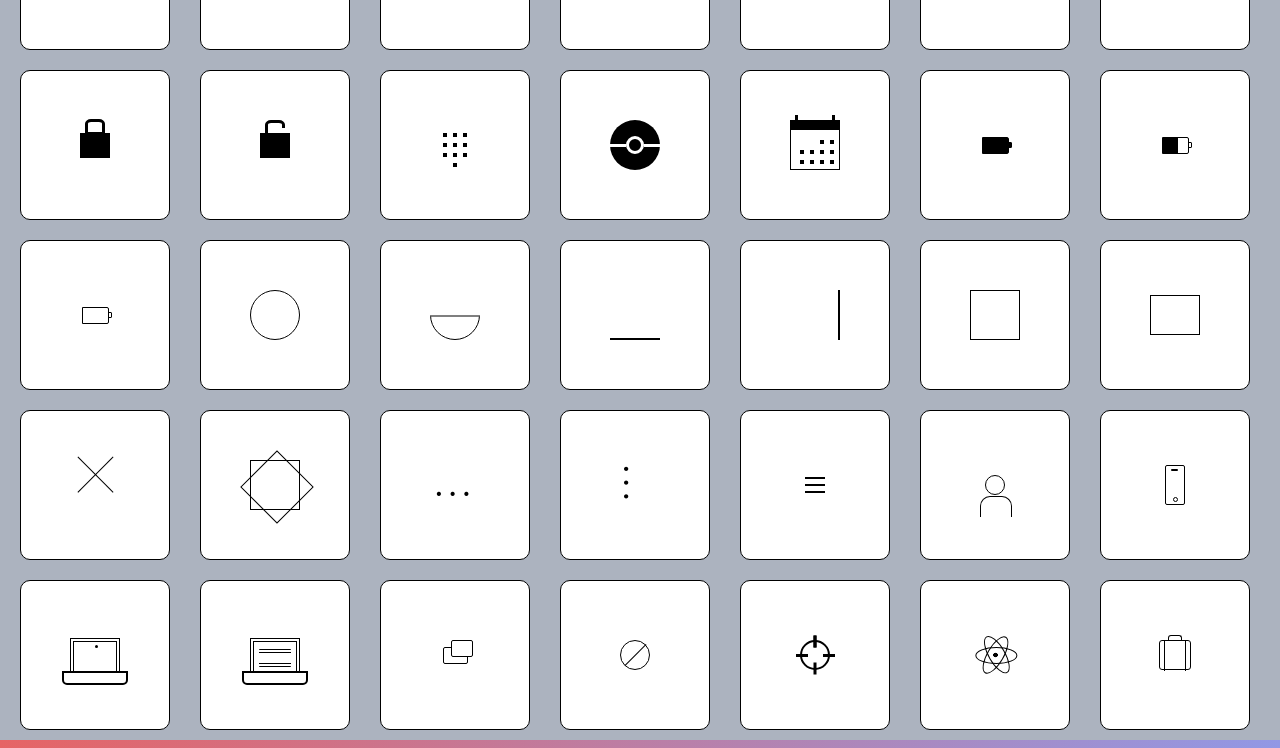
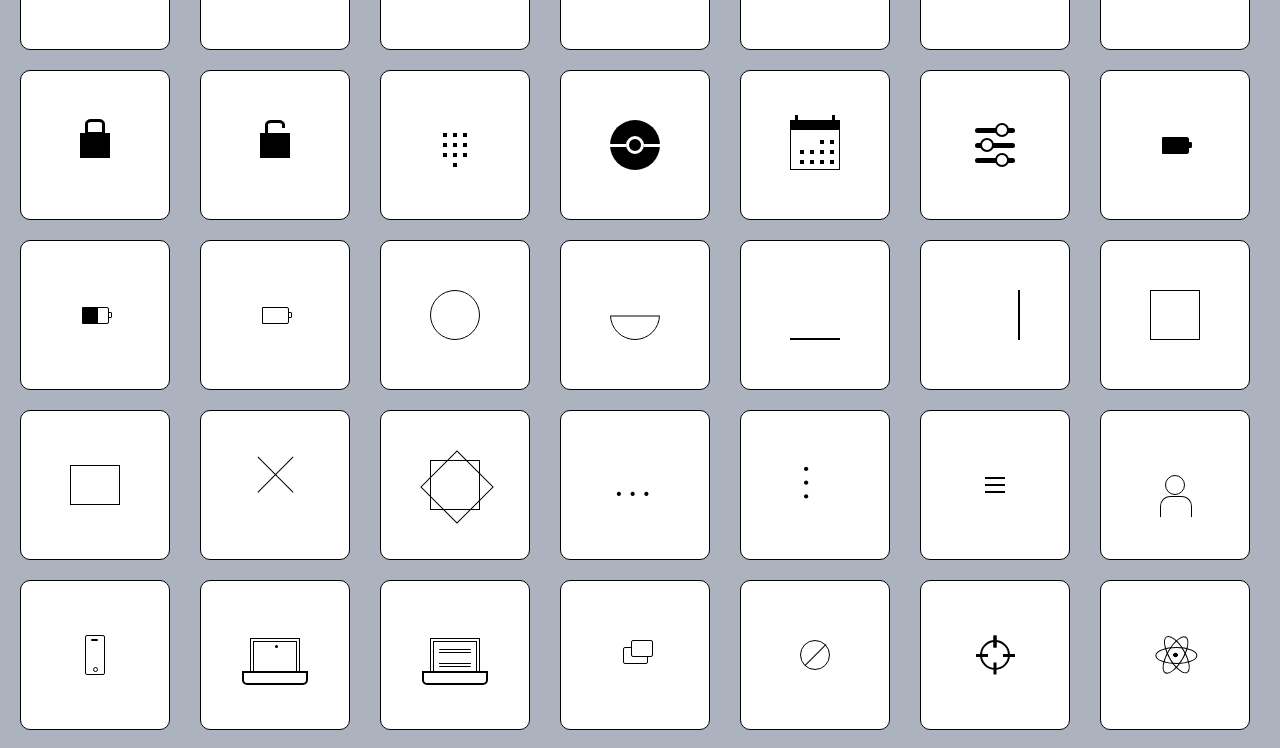
Before and after one commit to vivekjain202/css-icons, a React (Create React App) app: page / in a window 1280 px wide. Shown: the part 840-1588 px from the top of the page. Built offline with nearby package versions, Linux system fonts and the light colour scheme.

Commit message:
added settings panel

```diff
--- a/src/components/icons/index.js
+++ b/src/components/icons/index.js
@@ -47,4 +47,5 @@ export * from "./wrong";
 export * from "./zoom";
 export * from "./dialpad";
 export * from "./pokemon";
-export * from "./calendar"
+export * from "./calendar";
+export * from "./settings";
--- /dev/null
+++ b/src/components/icons/settings.js
@@ -0,0 +1,31 @@
+import styled from "styled-components";
+
+export const SettingsSlider = styled.div`
+    width: 40px;
+    height: 5px;
+    border-radius: 5px;
+    background: black;
+    box-shadow: 0px -15px 0 0 black, 0 15px 0 0 black;
+    position: relative;
+
+    &:before{
+        content: '';
+        position: absolute;
+        width: 10px;
+        height: 10px;
+        border: 2px solid black;
+        border-radius: 50%;
+        background: white;
+        top: -4.5px;
+        left: 5px;
+        box-shadow: 15px -15px 0px -2px white, 15px 15px 0px -2px white,
+                    15px -15px 0px black, 15px 15px 0px black;
+    }
+`
+
+// Note:-
+// Here we use stacking phenomenon of box shadow to create white circle with black border
+// looking structure
+
+// Box shadow stack in following manner, 1st box shadow will be on top
+// and following shadows will be behind the prior one.
--- a/src/components/index.js
+++ b/src/components/index.js
@@ -61,7 +61,8 @@ import {
     LockOpen,
     Dialpad,
     Pokemon,
-    Calendar
+    Calendar,
+    SettingsSlider
   } from "./icons";
 
 export const ComponentsMap = {
@@ -106,6 +107,7 @@ export const ComponentsMap = {
     dialpad: Dialpad,
     pokemon: Pokemon,
     calendar: Calendar,
+    settings_slider: SettingsSlider,
 
     // light icons
     battery_full: BatteryFull,
@@ -175,6 +177,7 @@ export const Components = [
     Dialpad,
     Pokemon,
     Calendar,
+    SettingsSlider,
 
     // light icons
     BatteryFull,
@@ -243,7 +246,7 @@ export const Components = [
     dialpad: 'Dialpad',
     pokemon: 'Pokemon',
     calendar : 'Calendar',
-
+    settings_slider: 'Settings slider',
     // light icons
     battery_full: 'Battery Full',
     battery_half_empty:'Battery Half Empty',
```
